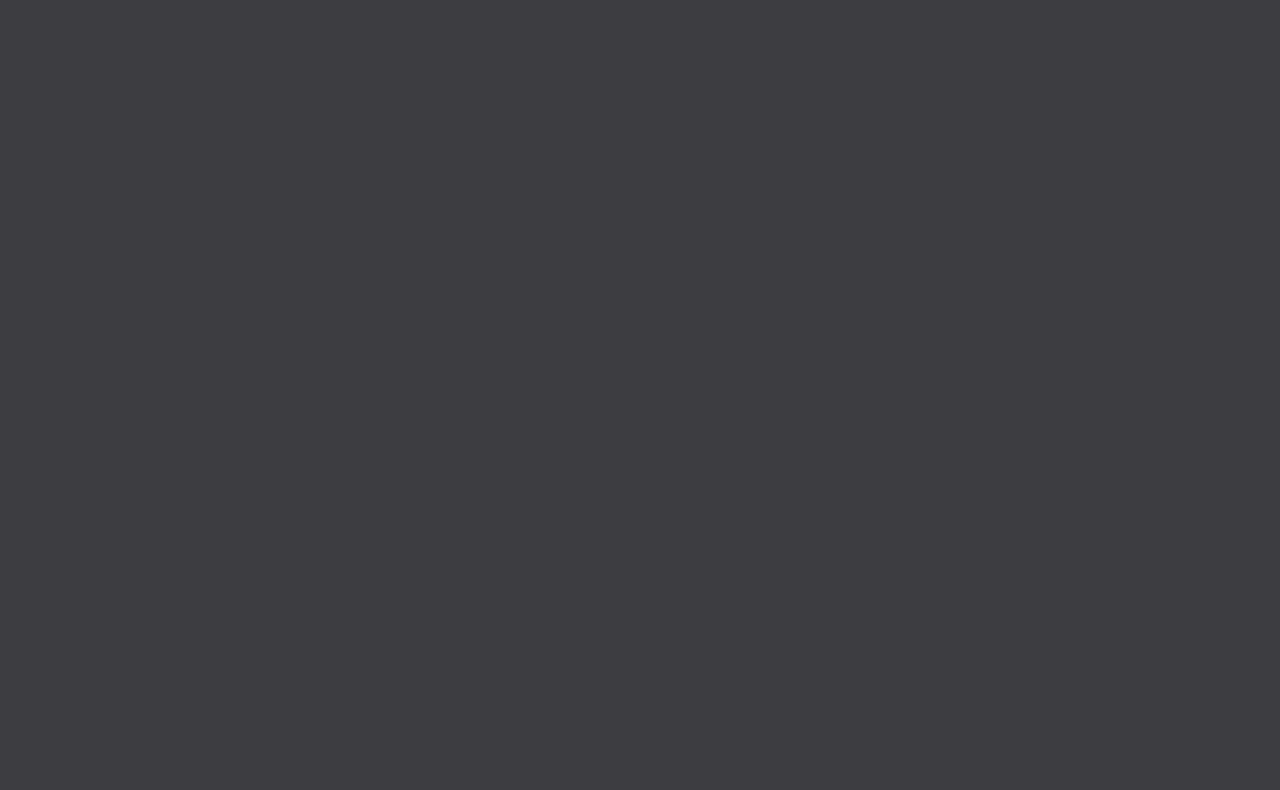
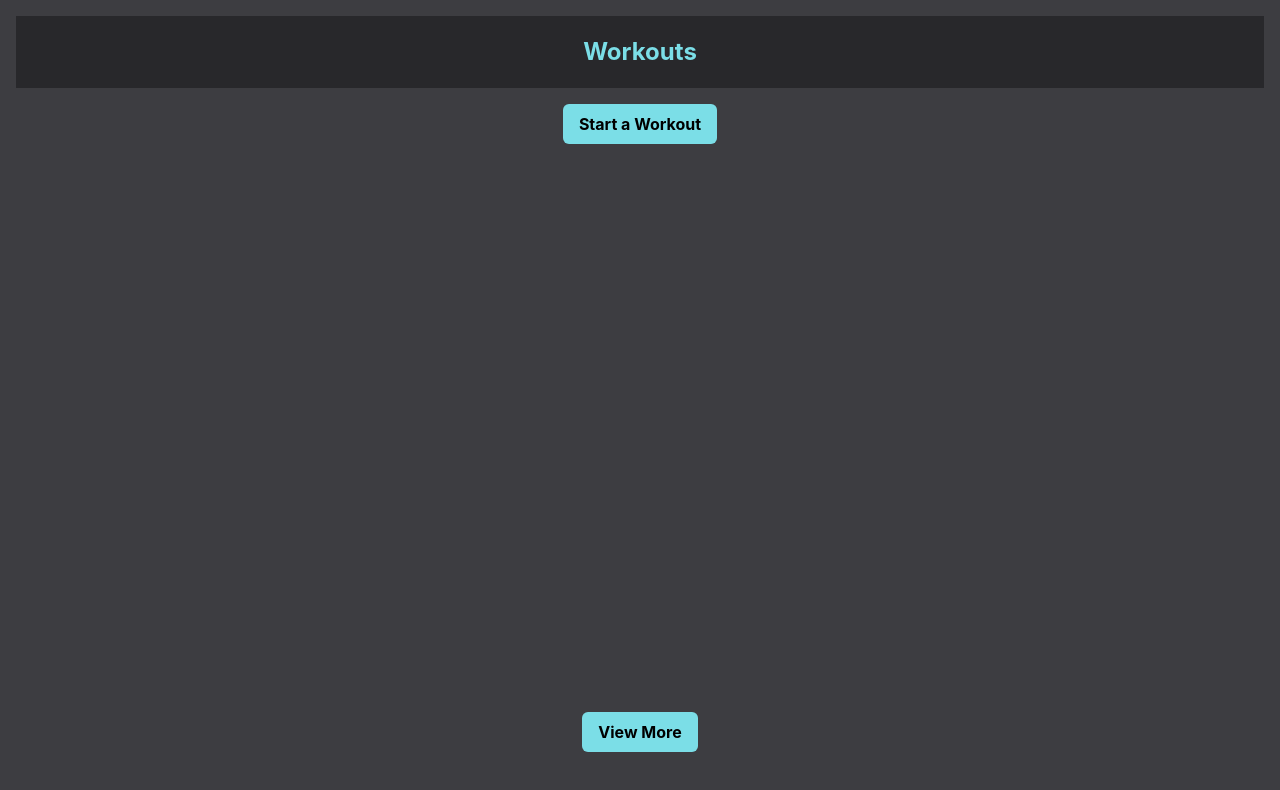
Before and after one commit to dyllenf/gym-, a React (Create React App) app: page /workoutLanding in a window 1280 px wide. Before the commit this address had no page. Shown: the top 790 px of the page. Built offline with nearby package versions, Linux system fonts and the light colour scheme.

Commit message:
Workout landing
new page

```diff
--- a/src/Routes.js
+++ b/src/Routes.js
@@ -4,6 +4,7 @@ import { SignIn } from "./pages/SignIn";
 import { Landing } from "./pages/Landing";
 import CreateAccount from "./pages/CreateAccount";
 import CompletedWorkouts from "./Components/Workout/CompletedWorkouts.jsx"; // Corrected import
+import WorkoutLanding from "./pages/workoutsLanding.jsx";
 
 export const MyRoutes = () => {
     return (
@@ -14,6 +15,8 @@ export const MyRoutes = () => {
                 <Route path="/" element={<Landing />} />
                 <Route path="/create-account" element={<CreateAccount />} />
                 <Route path="/completed-workouts" element={<CompletedWorkouts />} />
+                <Route path="/workoutLanding" element={<WorkoutLanding />} />
+
             </Routes>
         </Router>
     );
--- a/src/pages/CreateAccount.jsx
+++ b/src/pages/CreateAccount.jsx
@@ -43,7 +43,7 @@ const CreateAccount = () => {
         }
 
         try {
-            const response = await fetch('/register', { // replace with your actual registration endpoint
+            const response = await fetch(' localhost:4000/api/register', { // replace with your actual registration endpoint
                 method: 'POST',
                 headers: {
                     'Content-Type': 'application/json'
--- a/src/pages/Landing.jsx
+++ b/src/pages/Landing.jsx
@@ -14,9 +14,7 @@ export const Landing = () => {
         <div>
             <Link to="/login">Login</Link>
             <Link to="/tracking">Workout</Link>
-
-
-
+            <Link to="/workoutLanding">Workout</Link>
 
         </div>
 
--- a/src/pages/workoutsLanding.jsx
+++ b/src/pages/workoutsLanding.jsx
@@ -0,0 +1,52 @@
+import React from 'react';
+import Exercise from '../Components/Exercise/Exercise.jsx';
+import { useNavigate } from 'react-router-dom';
+
+export default function WorkoutLanding({ day, exercises }) {
+  const navigate = useNavigate();
+
+  const handleAddExercise = () => {
+    navigate('/tracking');
+  };
+
+  return (
+
+    <div className="flex flex-col items-center justify-between w-full h-screen [#3D3D41] p-4">
+    <header className="w-full flex justify-center bg-[#28282B;] py-4">
+
+      <h2 className="text-2xl font-bold text-[#7BDEE7] p-1 rounded-sm inline">
+        Workouts
+      </h2>
+    </header>
+
+      <main className="flex-grow flex flex-col items-center justify-start w-full">
+        <button
+          onClick={handleAddExercise}
+          className="bg-[#7BDEE7] hover:bg-cyan-500 text-black font-bold py-2 px-4 rounded-md mb-8 mt-4"
+        >
+          Start a Workout
+        </button>
+
+        <div className="flex-grow w-full flex flex-col items-center justify-center">
+          <div className="grid grid-cols-1 md:grid-cols-2 lg:grid-cols-4 gap-4 w-full max-w-6xl">
+            {exercises && exercises.map((exercise, index) => (
+              <div key={index} className="bg-gray-500 p-4 rounded-md">
+                <p className="font-bold">{exercise.name}</p>
+                <p>{exercise.date}</p>
+              </div>
+            ))}
+          </div>
+        </div>
+      </main>
+
+      <footer className="w-full flex justify-center items-center py-4">
+        <button
+          onClick={() => { /*Edit later*/ }}
+          className="bg-[#7BDEE7] hover:bg-cyan-500 text-black font-bold py-2 px-4 rounded-md mb-4"
+        >
+          View More
+        </button>
+      </footer>
+    </div>
+  );
+}
```
Also changed, not shown: package.json (+2 -10 lines), 1 other file (tests, documents, lock files or other folders).
